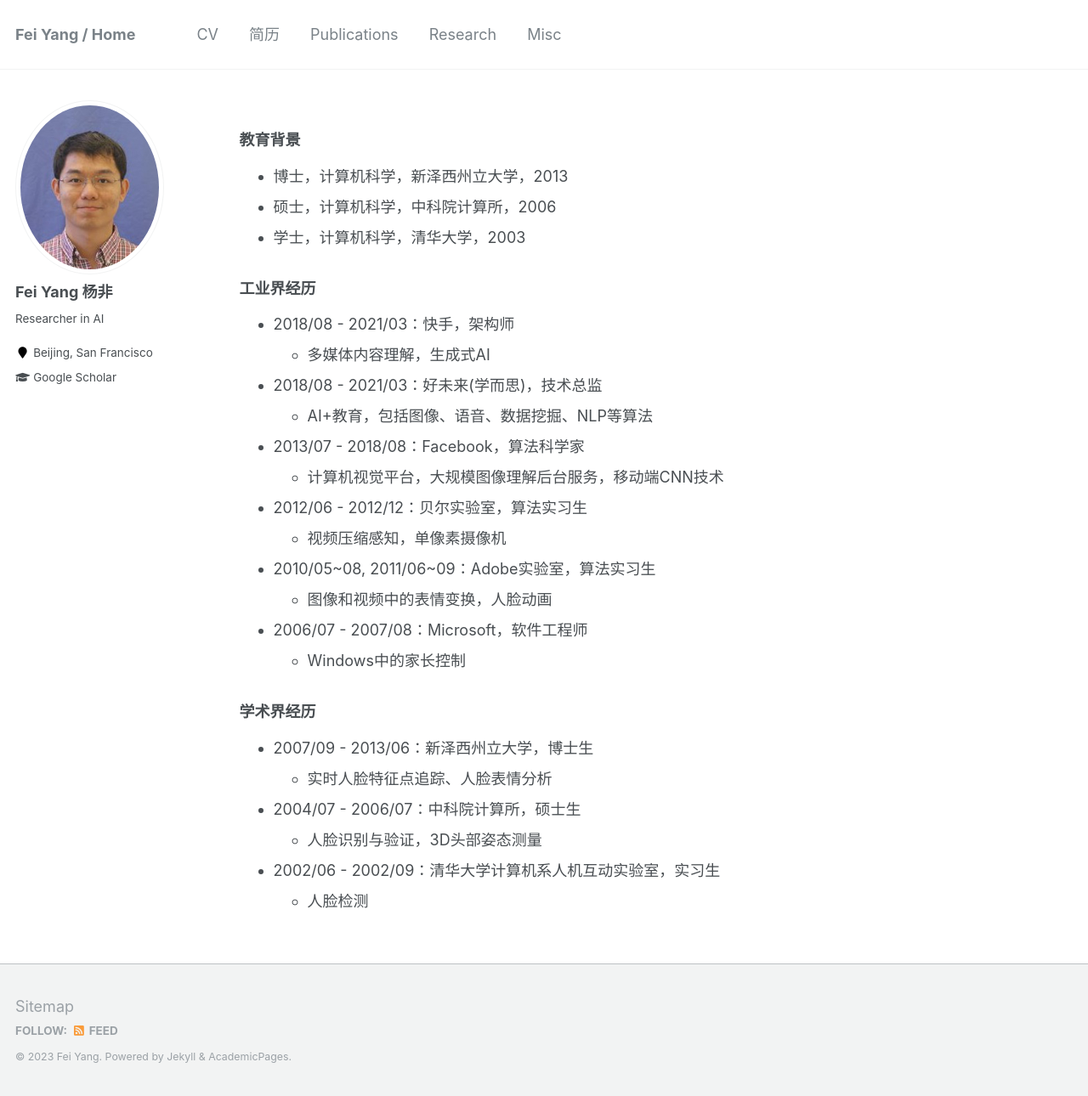
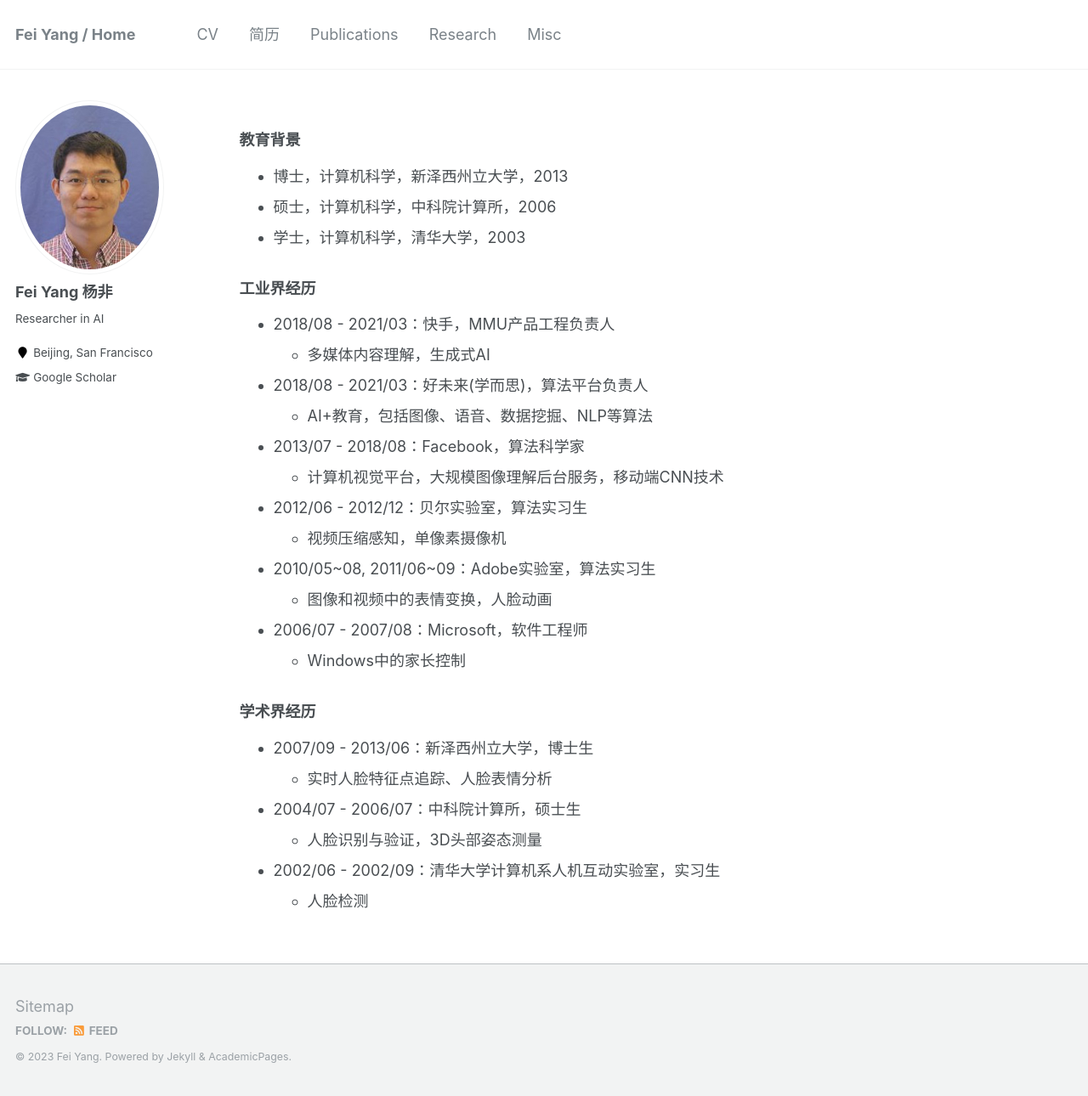
Before and after one commit to yfalan/yfalan.github.io, a Jekyll site: the page built from _pages/cv_cn.md, in a window 1280 px wide and 1290 px high. Shown: the whole window at 85% size. Built offline with Jekyll 4.4.1, drawn with Linux system fonts in a browser that asks for light colours.

Commit message:
update cn cv

```diff
--- a/_pages/cv_cn.md
+++ b/_pages/cv_cn.md
@@ -17,10 +17,10 @@ author_profile: true
 
 ### 工业界经历
 
-* 2018/08 - 2021/03：快手，架构师
+* 2018/08 - 2021/03：快手，MMU产品工程负责人
   * 多媒体内容理解，生成式AI
 
-* 2018/08 - 2021/03：好未来(学而思)，技术总监
+* 2018/08 - 2021/03：好未来(学而思)，算法平台负责人
   * AI+教育，包括图像、语音、数据挖掘、NLP等算法
 
 * 2013/07 - 2018/08：Facebook，算法科学家
```
